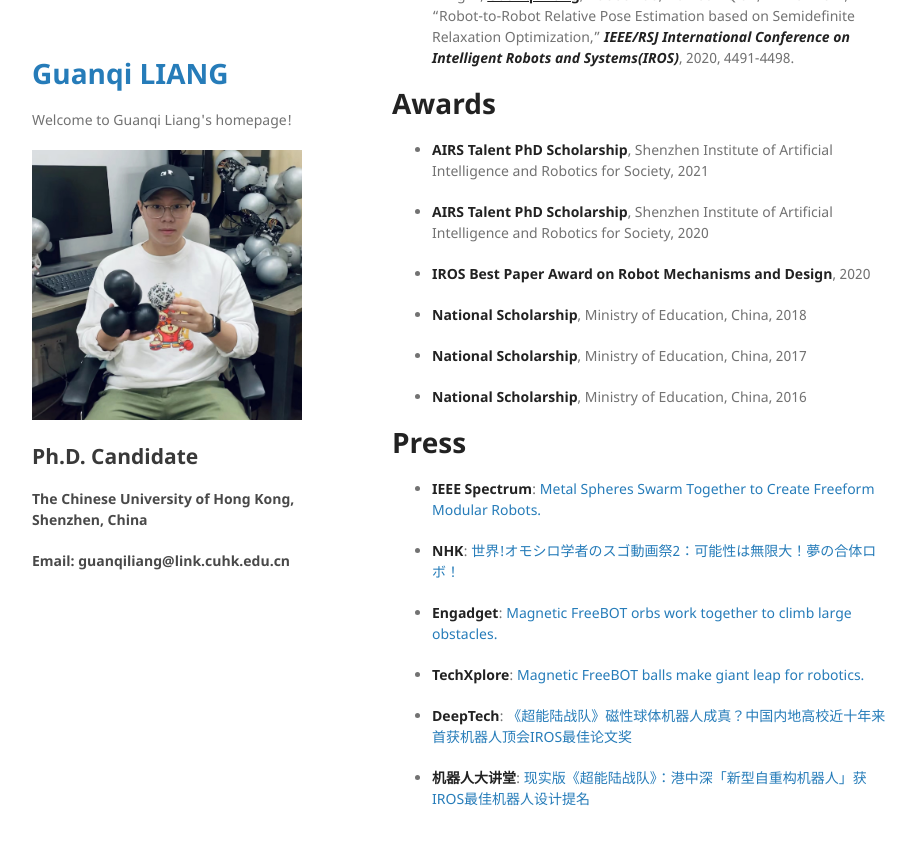
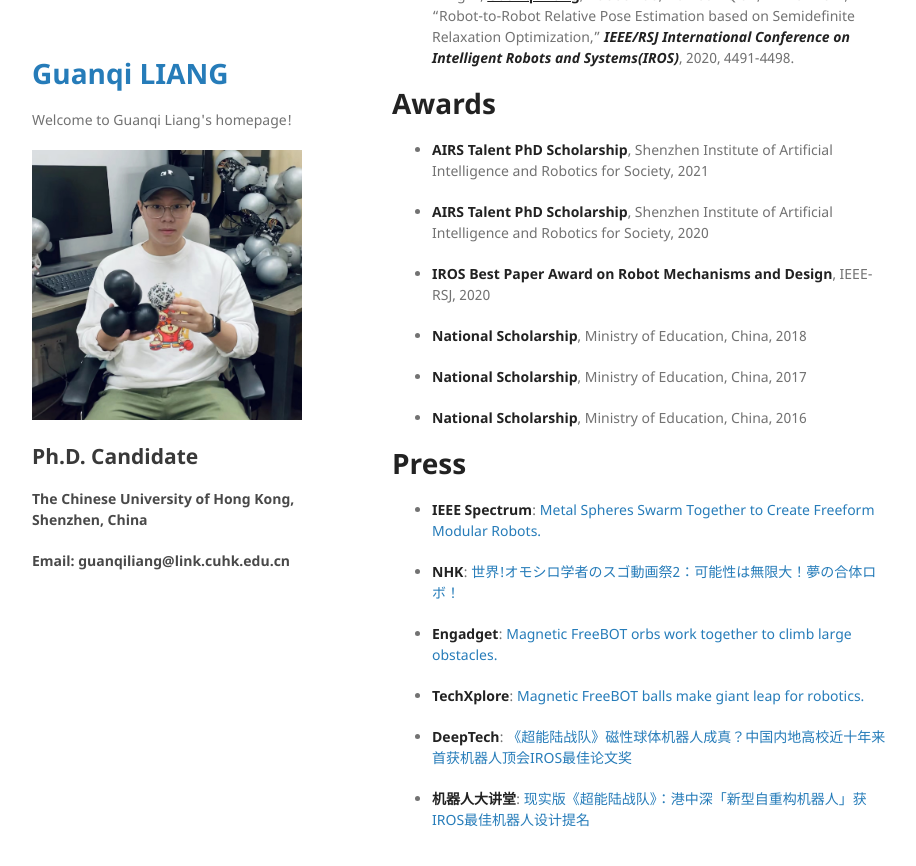
Before and after one commit to guanqiliang/guanqiliang.github.com, a Jekyll site: the page built from index.md, in a window 1280 px wide and 900 px high, scrolled down 2008 px. Shown: the top 866 px of the window, without its empty margins (178-1094 px from the left). Built offline with Jekyll 4.4.1, drawn with Linux system fonts in a browser that asks for light colours; our own code applies the rules of GitHub Pages for plain Markdown files.

Commit message:
Update index.md

```diff
--- a/index.md
+++ b/index.md
@@ -60,7 +60,7 @@ Hello, I am a 4th year Ph.D candidate, supervised by [Prof. Tin Lun LAM](https:/
 
 * <strong>AIRS Talent PhD Scholarship</strong>, Shenzhen Institute of Artificial Intelligence and Robotics for Society, 2020
 
-* <strong>IROS Best Paper Award on Robot Mechanisms and Design</strong>, 2020
+* <strong>IROS Best Paper Award on Robot Mechanisms and Design</strong>, IEEE-RSJ, 2020
 
 * <strong>National Scholarship</strong>, Ministry of Education, China, 2018
 
```
